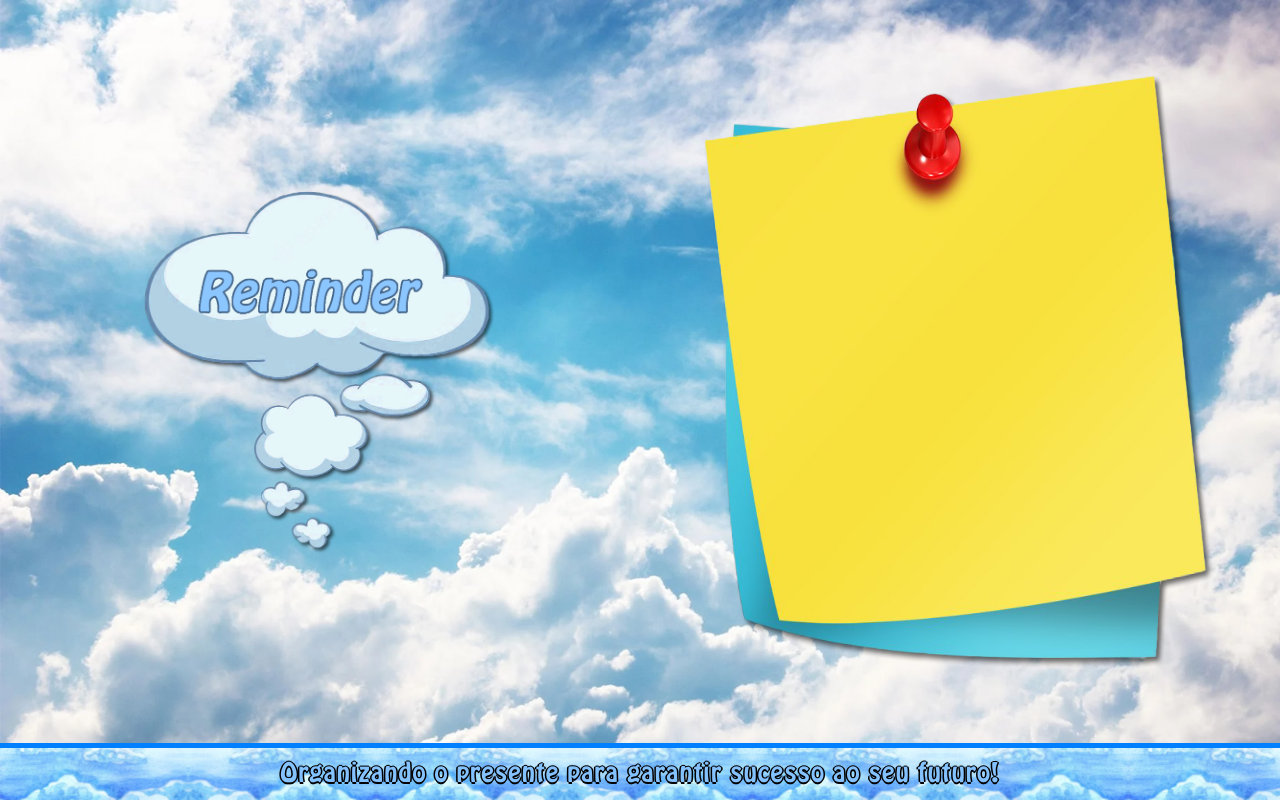
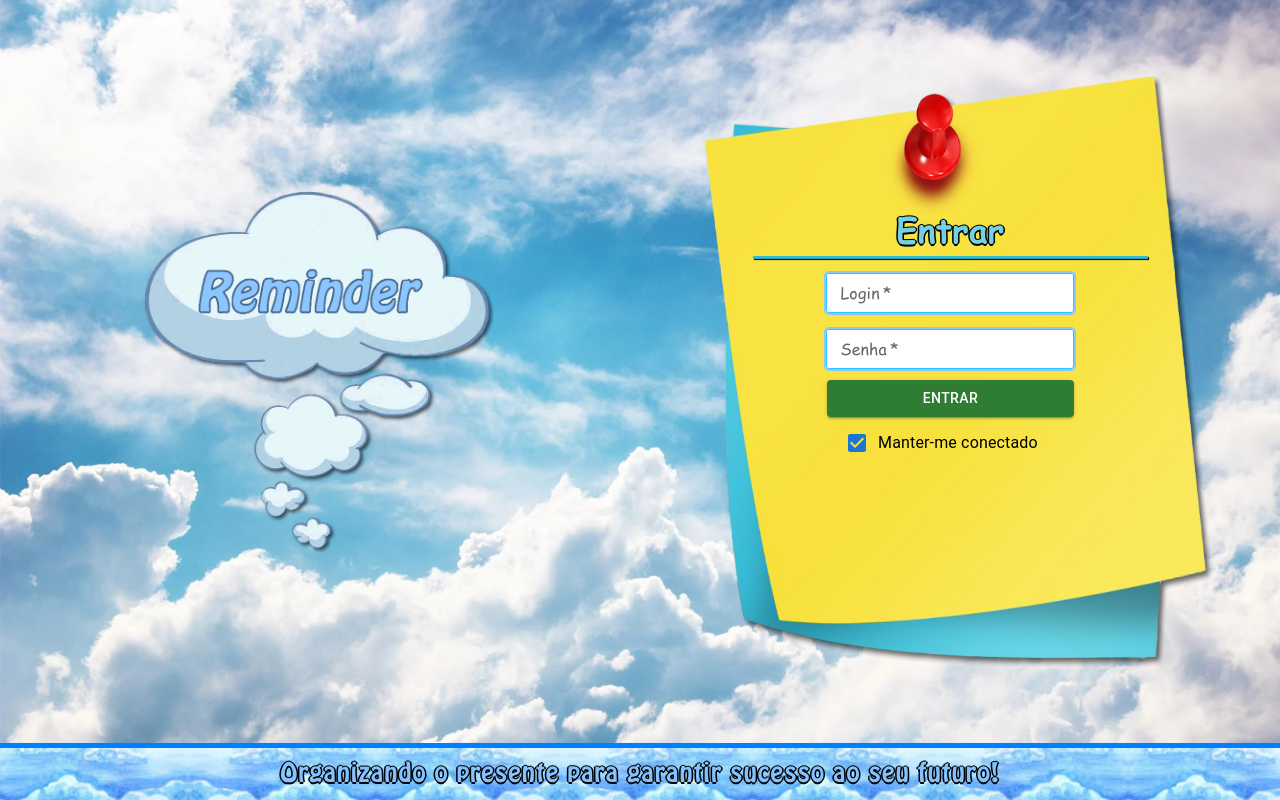
Before and after one commit to Aquilesxd100/Reminder-React, a React (Create React App) app: page / in a window 1280 px wide. Built offline with nearby package versions, Linux system fonts and the light colour scheme.

Commit message:
Estilizacao de componentes MUI da pagina de Login

```diff
--- a/src/pages/login/Login.tsx
+++ b/src/pages/login/Login.tsx
@@ -1,5 +1,5 @@
-import { Grid } from "@mui/material";
-import { Logo } from "../../styles/global";
+import { Checkbox, FormControlLabel, Grid, Typography } from "@mui/material";
+import { Logo, BlocoNotasLogin, Linha, InputPadrao, BotaoFormulario } from "../../styles/global";
 import Footer from "../../components/Footer";
 import imgLogo from "../../images/logo.png";
 import { Formulario } from "./LoginStyles";
@@ -10,8 +10,17 @@ function Login() {
                 <Grid item container justifyContent="center" xs={6}>
                     <Logo src={imgLogo}/>
                 </Grid>
-                <Formulario item xs={6}>
-
+                <Formulario item container justifyContent="center" xs={6}>
+                    <BlocoNotasLogin>
+                        <Typography variant="h4">Entrar</Typography>
+                        <Linha/>
+                        <InputPadrao size="small" id="login" label="Login" variant="outlined" required />
+                        <InputPadrao size="small" id="senha" label="Senha" variant="outlined" required />
+                        <BotaoFormulario variant="contained" color="success">
+                            Entrar
+                        </BotaoFormulario>
+                        <FormControlLabel control={<Checkbox defaultChecked />} label="Manter-me conectado" />
+                    </BlocoNotasLogin>
                 </Formulario>
             </Grid>
             <Footer/>
--- a/src/pages/login/LoginStyles.ts
+++ b/src/pages/login/LoginStyles.ts
@@ -1,9 +1,4 @@
 import { Grid, styled } from "@mui/material";
-import fundoForm from "../../images/index.png";
 export const Formulario = styled(Grid)(() => ({
     height: '80%',
-    backgroundImage: `url(${fundoForm})`,
-    backgroundSize: '80% 100%',
-    backgroundRepeat: 'no-repeat',
-    backgroundPosition: 'center'
 }));
--- a/src/styles/global.ts
+++ b/src/styles/global.ts
@@ -1,4 +1,48 @@
-import { styled } from "@mui/material";
+import { styled, Box, Divider, TextField, Button } from "@mui/material";
+import fundoForm from "../images/index.png";
 export const Logo = styled('img')(() => ({
     width: '55%'
 }));
+export const BlocoNotasLogin = styled(Box)(() => ({
+    display: 'flex',
+    flexDirection: 'column',
+    alignItems: 'center',
+    padding: '20% 3% 0 0',
+    width: '80%',
+    height: '100%',
+    backgroundImage: `url(${fundoForm})`,
+    backgroundSize: '100% 100%',
+    backgroundRepeat: 'no-repeat',
+}));
+export const Linha = styled(Divider)(() => ({
+    width: '80%',
+    height: '3px',
+    backgroundColor: '#31BCD5',
+    boxShadow: '1px 1px 1px',
+    marginBottom: '4px'
+}));
+export const InputPadrao = styled(TextField)(() => ({
+    textAlign: 'center',
+    background: "#FFFFFF",
+    border: 'solid 2.5px #8CC6FF',
+    borderRadius: '5px',
+    fontFamily: 'comic',
+    margin: '8px 5px 4px 5px',
+    '& .MuiOutlinedInput-notchedOutline': {
+        borderColor: '#26C9FF',
+        padding: '2px 6px',
+        borderRadius: '3px'
+    },
+    '& .MuiFormLabel-root' : {
+        fontFamily: 'comic',
+        top: '-2px',
+        left: '-8px',
+        backgroundColor: '#FFFFFF',
+        padding: '1px 8px 0 8px',
+        borderRadius: '5px',
+    },
+}));
+export const BotaoFormulario = styled(Button)(() => ({
+    width: '50%',
+    margin: '5px 0'
+}))
--- a/src/temas/Tema.ts
+++ b/src/temas/Tema.ts
@@ -2,5 +2,6 @@ import { createTheme } from "@mui/material/styles";
 export const temaPadrao = createTheme ({
     typography: {
         h5: { fontFamily: "hobo", textAlign: "center", color: '#84C1FF', textShadow: '1.5px 0 0 rgb(0, 0, 0), -1.5px 0 0 rgb(0, 0, 0), 0 1.5px 0 rgb(0, 0, 0),  0 -1.5px 0 rgb(0, 0, 0),  0 0 1.5px rgb(0, 0, 0)', letterSpacing: '1px' },
-    }
+        h4: { fontFamily: "comic-b", textShadow: '1.5px 0 0 rgb(0, 0, 0), -1.5px 0 0 rgb(0, 0, 0), 0 1.5px 0 rgb(0, 0, 0),  0 -1.5px 0 rgb(0, 0, 0),  0 0 1.5px rgb(0, 0, 0);', color: '#72D1E2', margin: '6px 0' },
+    },
 });
```
